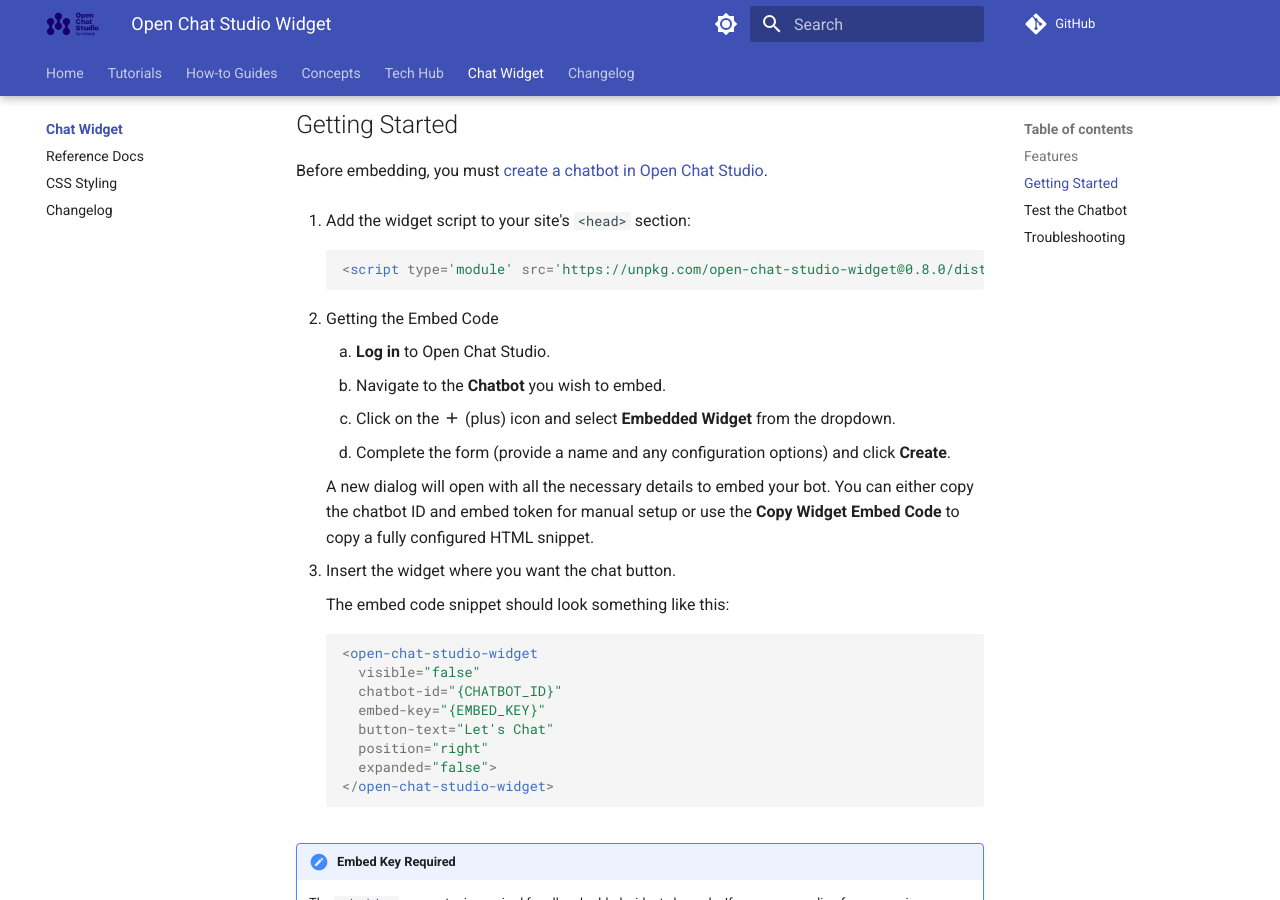
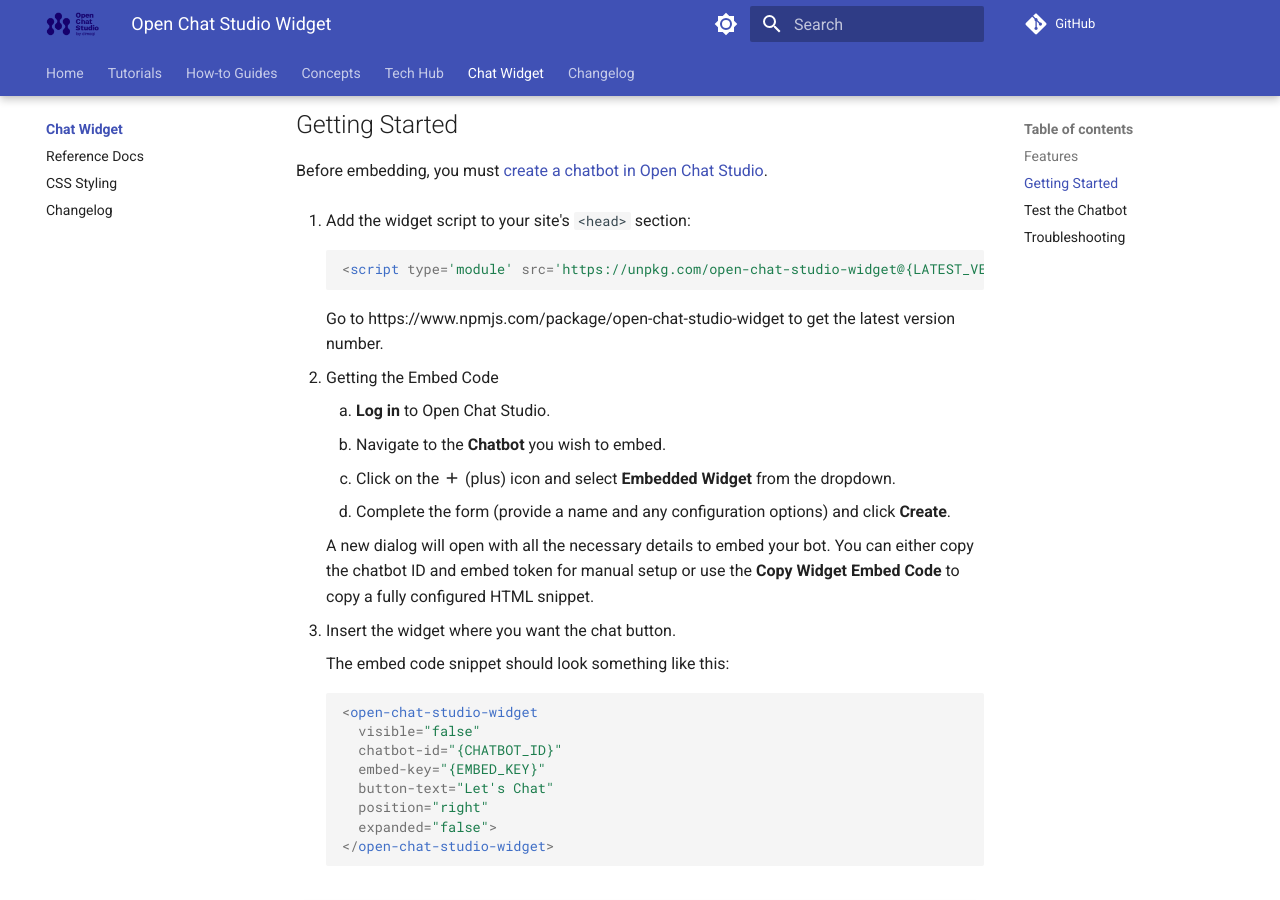
Before and after one commit to dimagi/open-chat-studio-docs, an MkDocs documentation site: the page built from docs/chat_widget/index.md, in a window 1280 px wide and 900 px high, scrolled down 698 px. Built offline with MkDocs 1.6.1 and Material for MkDocs 9.7.7, drawn with Linux system fonts in a browser that asks for light colours; a script that is not in the unit is left out; comment, search, counter and statistics services are not loaded.

Commit message:
update other version references

````diff
--- a/docs/chat_widget/index.md
+++ b/docs/chat_widget/index.md
@@ -28,8 +28,10 @@
 1. Add the widget script to your site's `<head>` section:
 
       ```html
-      <script type='module' src='https://unpkg.com/open-chat-studio-widget@0.8.0/dist/open-chat-studio-widget/open-chat-studio-widget.esm.js' async></script>
+      <script type='module' src='https://unpkg.com/open-chat-studio-widget@{LATEST_VERSION_NUMBER}/dist/open-chat-studio-widget/open-chat-studio-widget.esm.js' async></script>
       ```
+
+      Go to https://www.npmjs.com/package/open-chat-studio-widget to get the latest version number.
 
 2. Getting the Embed Code
 
````
Also changed, not shown: docs/chat_widget/changelog.md (+2 -0 lines), docs/chat_widget/reference.md (+1 -1 lines).
